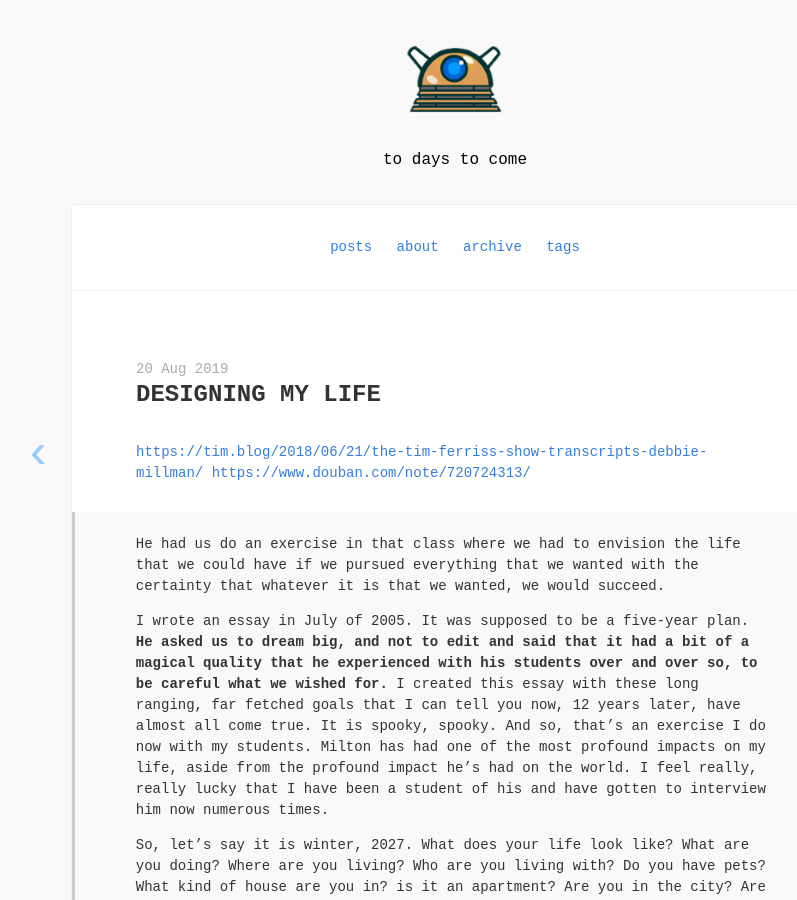
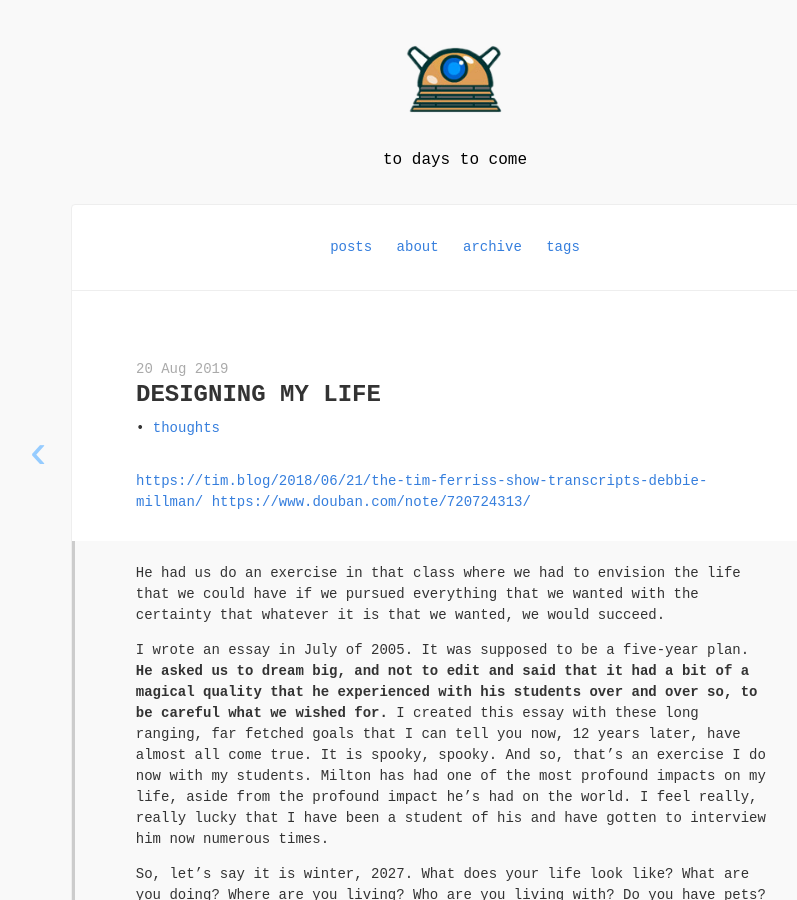
Before and after one commit to jiachengpan/jiachengpan.github.io, a Jekyll site: the page built from _posts/2019-08-20-designing-my-life.md, in a window 1280 px wide and 900 px high. Shown: the whole window, without its empty margins (185-982 px from the left). Built offline with Jekyll 4.4.1, drawn with Linux system fonts in a browser that asks for light colours; nearby versions of some CDN libraries; comment, search, counter and statistics services are not loaded.

Commit message:
retagging

```diff
--- a/_posts/2016-04-01-diary-of-jobless.markdown
+++ b/_posts/2016-04-01-diary-of-jobless.markdown
@@ -4,7 +4,7 @@ title: Diary of April
 modified:
 categories:
 excerpt: Diary of the jobless (wish not entire) April
-tags: [diary]
+tags: [thoughts]
 image:
   feature:
 date: 2016-04-01T10:27:52+08:00
--- a/_posts/2016-05-02-diary-of-may.markdown
+++ b/_posts/2016-05-02-diary-of-may.markdown
@@ -4,7 +4,7 @@ title: Diary of May
 modified:
 categories:
 excerpt: Mailied
-tags: [diary]
+tags: [thoughts]
 image:
   feature:
 date: 2016-05-02T21:55:59+08:00
--- a/_posts/2019-08-20-designing-my-life.md
+++ b/_posts/2019-08-20-designing-my-life.md
@@ -2,6 +2,8 @@
 layout: post
 title: Designing My Life
 date: 2019-08-20 14:43 +0000
+tags:
+  - thoughts
 ---
 
 <https://tim.blog/2018/06/21/the-tim-ferriss-show-transcripts-debbie-millman/>
```
Also changed, not shown: _posts/2014-12-19-a-new-beginning.md (+1 -1 lines).
